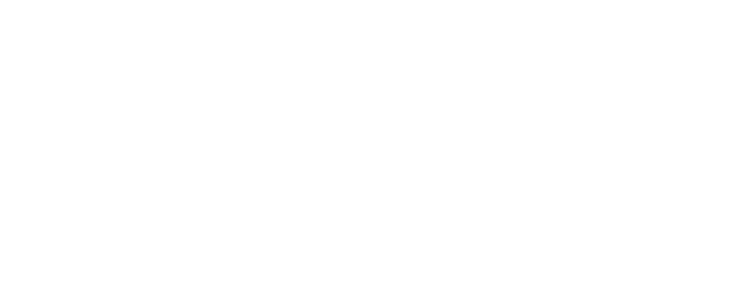
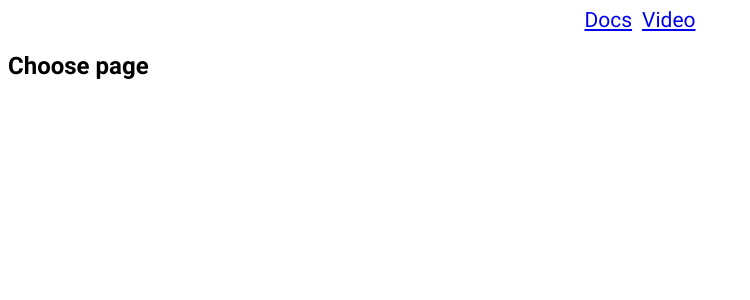
Before and after one commit to bm12/vk-api, a React app: page / in a window 1280 px wide. Shown: the top 300 px of the page, without its empty margins (0-750 px from the left). Built offline with nearby package versions, Linux system fonts and the light colour scheme.

Commit message:
Begin DocsSearchPage

```diff
--- /dev/null
+++ b/src/pages/DocsSearchPage/index.jsx
@@ -0,0 +1,22 @@
+import React from 'react';
+
+import PropTypes from 'prop-types';
+
+import classNames from 'classnames/bind';
+import styles from './styles.scss';
+const cx = classNames.bind(styles);
+
+const DocsSearchPage = () => (
+  <div>
+    Documents search
+  </div>
+);
+
+DocsSearchPage.defaultProps = {
+
+};
+DocsSearchPage.propTypes = {
+
+};
+
+export default DocsSearchPage;
--- a/src/pages/Main/index.jsx
+++ b/src/pages/Main/index.jsx
@@ -1,25 +1,50 @@
 import React from 'react';
+import {
+  BrowserRouter as Router,
+  Switch,
+  Route,
+  Link,
+} from 'react-router-dom';
 
-import PropTypes from 'prop-types';
+import { routes } from '@/utils/routerHelper';
+
+import DocsSearchPage from '@/pages/DocsSearchPage';
 
 import classNames from 'classnames/bind';
 import styles from './styles.scss';
 const cx = classNames.bind(styles);
 
-const Main = (props) => {
+const Main = () => (
+  <Router>
+    <div className={cx('wrapper')}>
+      <nav>
+        <ul className={cx('nav-list')}>
+          <li className={cx('nav-item')}>
+            <Link to={routes.docsPage}>
+              Docs
+            </Link>
+          </li>
+          <li className={cx('nav-item')}>
+            <Link to={routes.videosPage}>
+              Video
+            </Link>
+          </li>
+        </ul>
+      </nav>
 
-  return (
-    <div>
+      <Switch>
+        <Route path={routes.docsPage}>
+          <DocsSearchPage />
+        </Route>
+        <Route path="/">
+          <h2>
+            Choose page
+          </h2>
+        </Route>
+      </Switch>
+    </div>
 
-    </div>
-  );
-};
-
-Main.defaultProps = {
-
-};
-Main.propTypes = {
-
-};
+  </Router>
+);
 
 export default Main;
--- a/src/pages/Main/styles.scss
+++ b/src/pages/Main/styles.scss
@@ -0,0 +1,22 @@
+.wrapper {
+  font-family: Roboto;
+}
+
+.nav {
+  &-list {
+    display: flex;
+    justify-content: center;
+
+    padding: 0;
+    margin: 0;
+    list-style: none;
+  }
+
+  &-item {
+    font-size: 21px;
+
+    & + & {
+      margin-left: 10px;
+    }
+  }
+}
--- /dev/null
+++ b/src/utils/routerHelper.js
@@ -0,0 +1,4 @@
+export const routes = {
+  docsPage: '/docs-search/',
+  videosPage: '/video-search/',
+};
```
Also changed, not shown: src/pages/DocsSearchPage/styles.scss (added), src/services/index.js (added).
